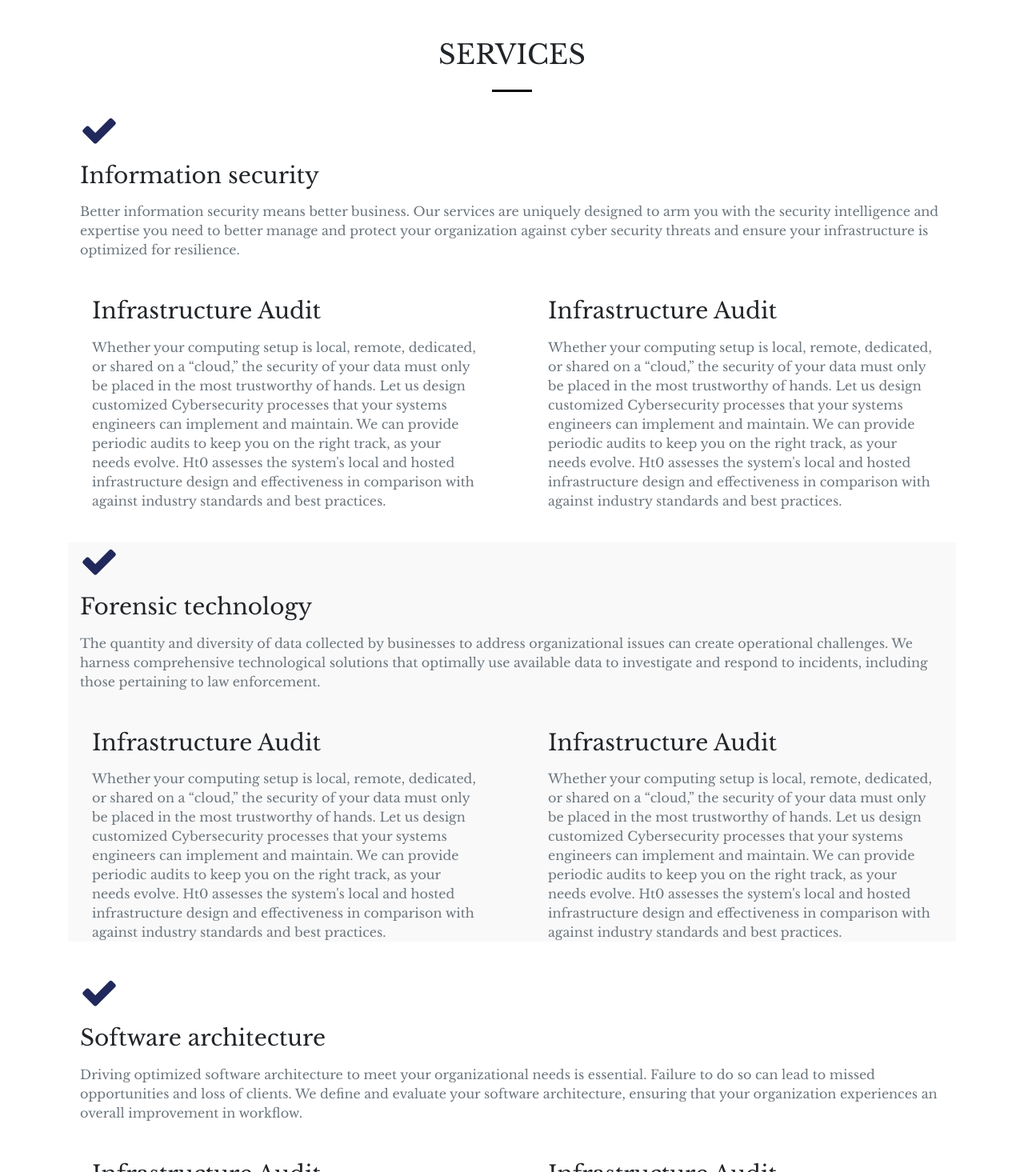
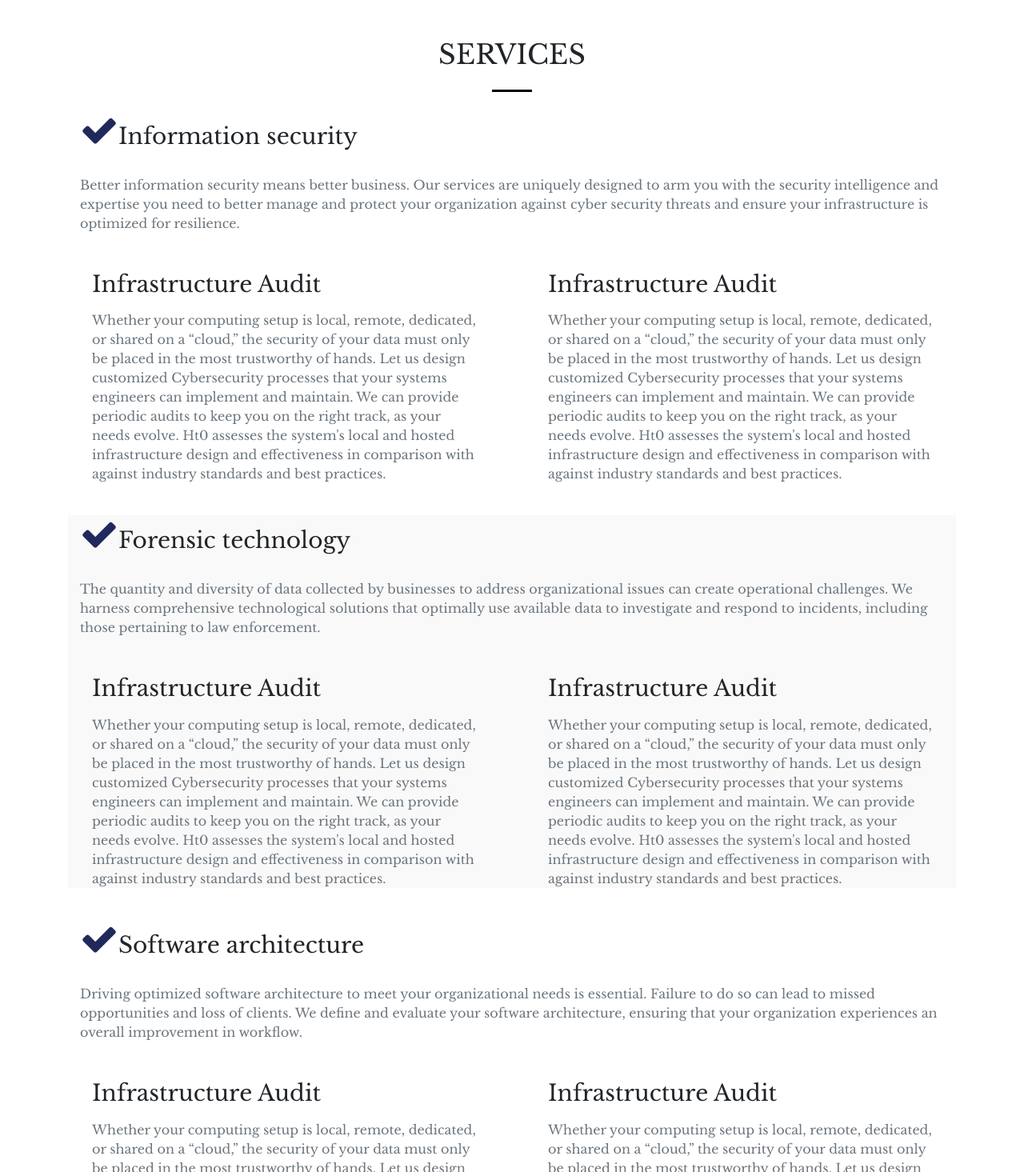
Before and after one commit to inuwashi/ht0.co, a plain HTML site: page index.html in a window 1280 px wide. Shown: the part 697-2162 px from the top of the page at 80% size. Drawn offline with nearby package versions, Linux system fonts and the light colour scheme; some packages are replaced by stand-ins of ours.

Commit message:
changing the checkmark on homepage

```diff
--- a/index.html
+++ b/index.html
@@ -115,8 +115,8 @@ Comprehensive TechOps solutions for small and mid-sized businesses">
 
           <div class="col-lg-12 col-md-12 text-center" data-aos="fade-in">
 		    <div class="col-lg-12 text-left">
-			 <i class="fa fa-4x fas fa-check text-primary mb-3 sr-icons"></i>
-              <h3 class="mb-3">Information security</h3>
+
+              <h3 class="mb-3"> <i class="fa fa-4x fas fa-check text-primary mb-3 sr-icons"></i>Information security</h3>
 			  <p class="text-muted mb-0">
 			  Better information security means better business. Our services are uniquely designed to arm you with the security intelligence and expertise you need to better manage and protect your organization against cyber security threats and ensure your infrastructure is optimized for resilience.
 			 <br/>
@@ -152,8 +152,8 @@ Ht0 assesses the system's local and hosted infrastructure design and effectivene
 
           <div class="col-lg-12 col-md-12 text-center" data-aos="fade-in">
 		    <div class="col-lg-12 text-left">
-			 <i class="fa fa-4x fas fa-check text-primary mb-3 sr-icons"></i>
-              <h3 class="mb-3">Forensic technology</h3>
+
+              <h3 class="mb-3"> <i class="fa fa-4x fas fa-check text-primary mb-3 sr-icons"></i>Forensic technology</h3>
 			  <p class="text-muted mb-0">
 			The quantity and diversity of data collected by businesses to address organizational issues can create operational challenges. We harness comprehensive technological solutions that optimally use available data to investigate and respond to incidents, including those pertaining to law enforcement.
 			 <br/>
@@ -189,8 +189,8 @@ Ht0 assesses the system's local and hosted infrastructure design and effectivene
 
           <div class="col-lg-12 col-md-12 text-center" data-aos="fade-in">
 		    <div class="col-lg-12 text-left">
-			 <i class="fa fa-4x fas fa-check text-primary mb-3 sr-icons"></i>
-              <h3 class="mb-3">Software architecture</h3>
+
+              <h3 class="mb-3">	 <i class="fa fa-4x fas fa-check text-primary mb-3 sr-icons"></i>Software architecture</h3>
 			  <p class="text-muted mb-0">
 Driving optimized software architecture to meet your organizational needs is essential. Failure to do so can lead to missed opportunities and loss of clients. We define and evaluate your software architecture, ensuring that your organization experiences an overall improvement in workflow.
 			<br/>
```
